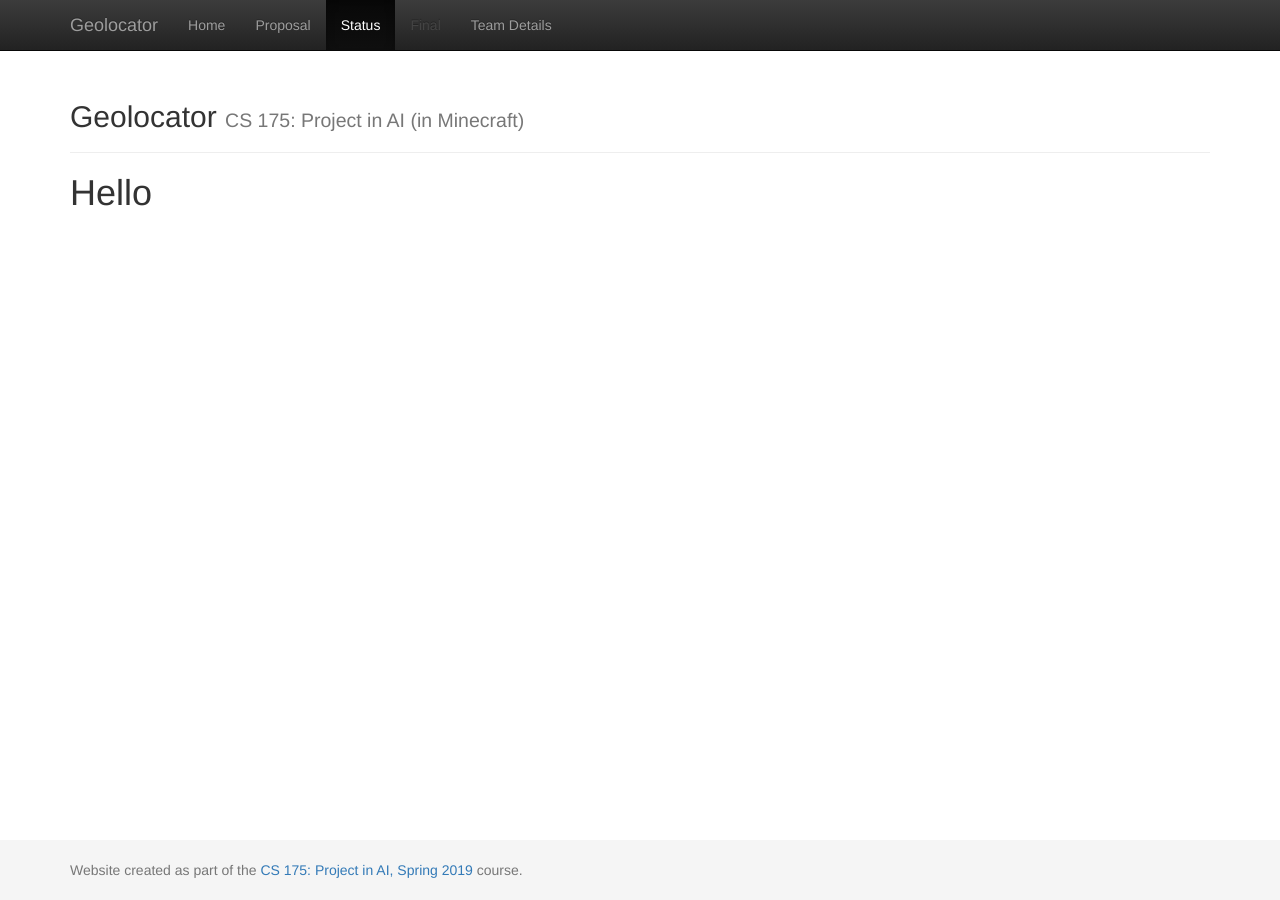
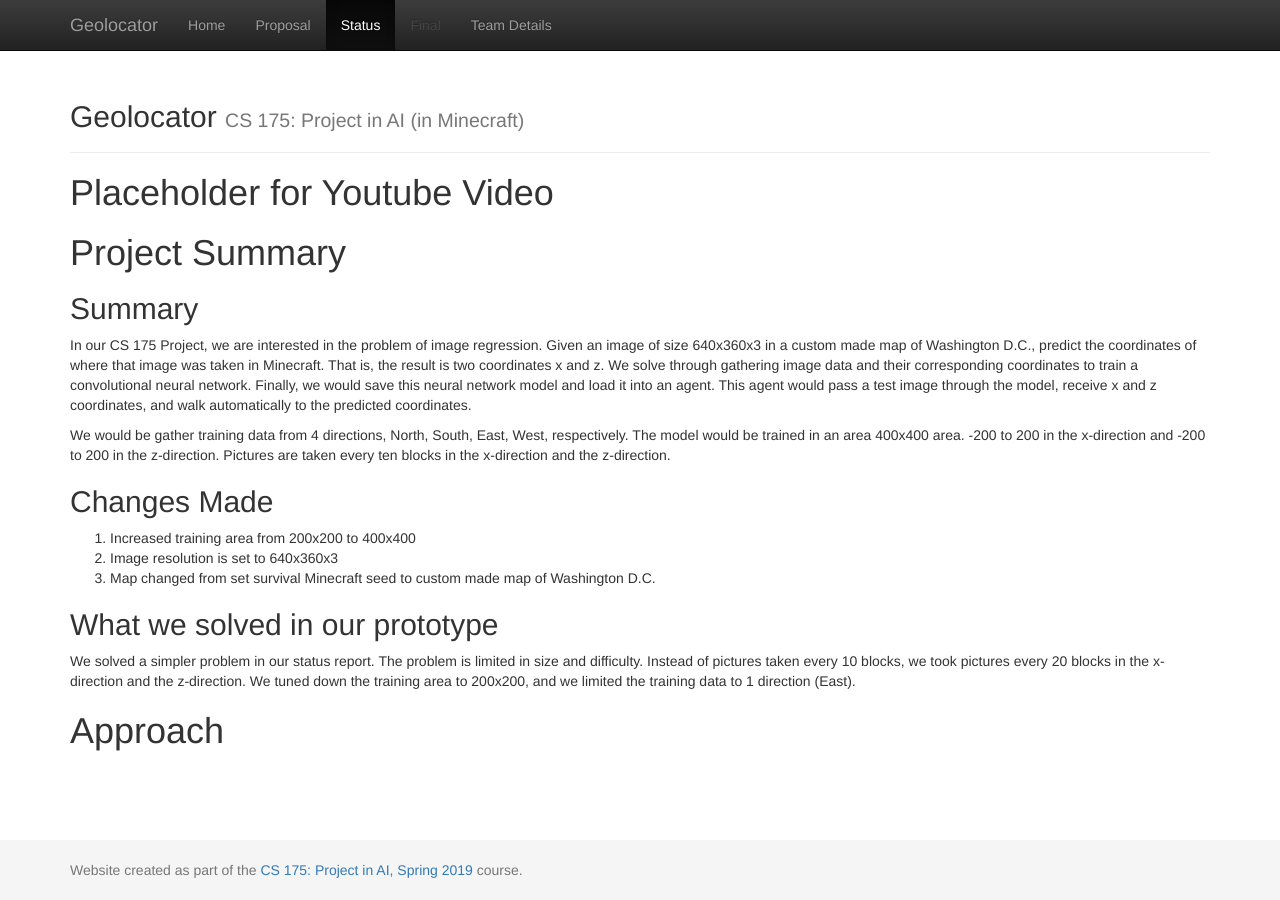
Before and after one commit to TracyZhangyr/Minecraft-Geolocator, a Jekyll site: the page built from docs/status.md, in a window 1280 px wide. Built offline with Jekyll 4.4.1, drawn with Linux system fonts in a browser that asks for light colours.

Commit message:
working maybe

```diff
--- a/docs/status.md
+++ b/docs/status.md
@@ -4,4 +4,24 @@ title: Status
 ---
 
 
-# Hello
+# Placeholder for Youtube Video
+
+# Project Summary
+
+## Summary
+
+In our CS 175 Project, we are interested in the problem of image regression. Given an image of size 640x360x3 in a custom made map of Washington D.C., predict the coordinates of where that image was taken in Minecraft. That is, the result is two coordinates x and z. We solve through gathering image data and their corresponding coordinates to train a convolutional neural network. Finally, we would save this neural network model and load it into an agent. This agent would pass a test image through the model, receive x and z coordinates, and walk automatically to the predicted coordinates.
+
+We would be gather training data from 4 directions, North, South, East, West, respectively. The model would be trained in an area 400x400 area. -200 to 200 in the x-direction and -200 to 200 in the z-direction. Pictures are taken every ten blocks in the x-direction and the z-direction.
+
+## Changes Made
+
+1.	Increased training area from 200x200 to 400x400
+2.	Image resolution is set to 640x360x3
+3.	Map changed from set survival Minecraft seed to custom made map of Washington D.C.
+
+## What we solved in our prototype
+
+We solved a simpler problem in our status report. The problem is limited in size and difficulty. Instead of pictures taken every 10 blocks, we took pictures every 20 blocks in the x-direction and the z-direction. We tuned down the training area to 200x200, and we limited the training data to 1 direction (East).
+
+# Approach
```
